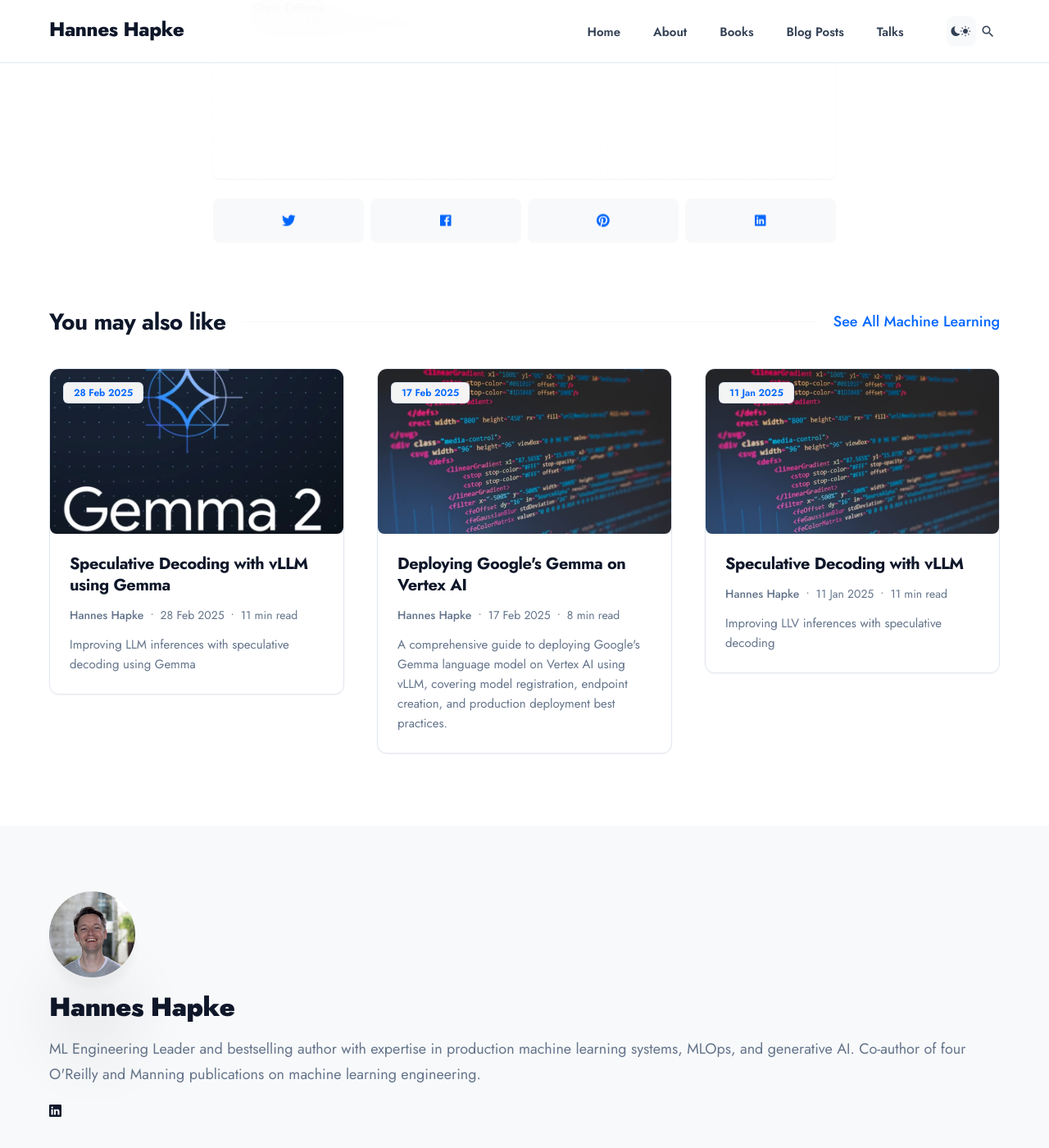
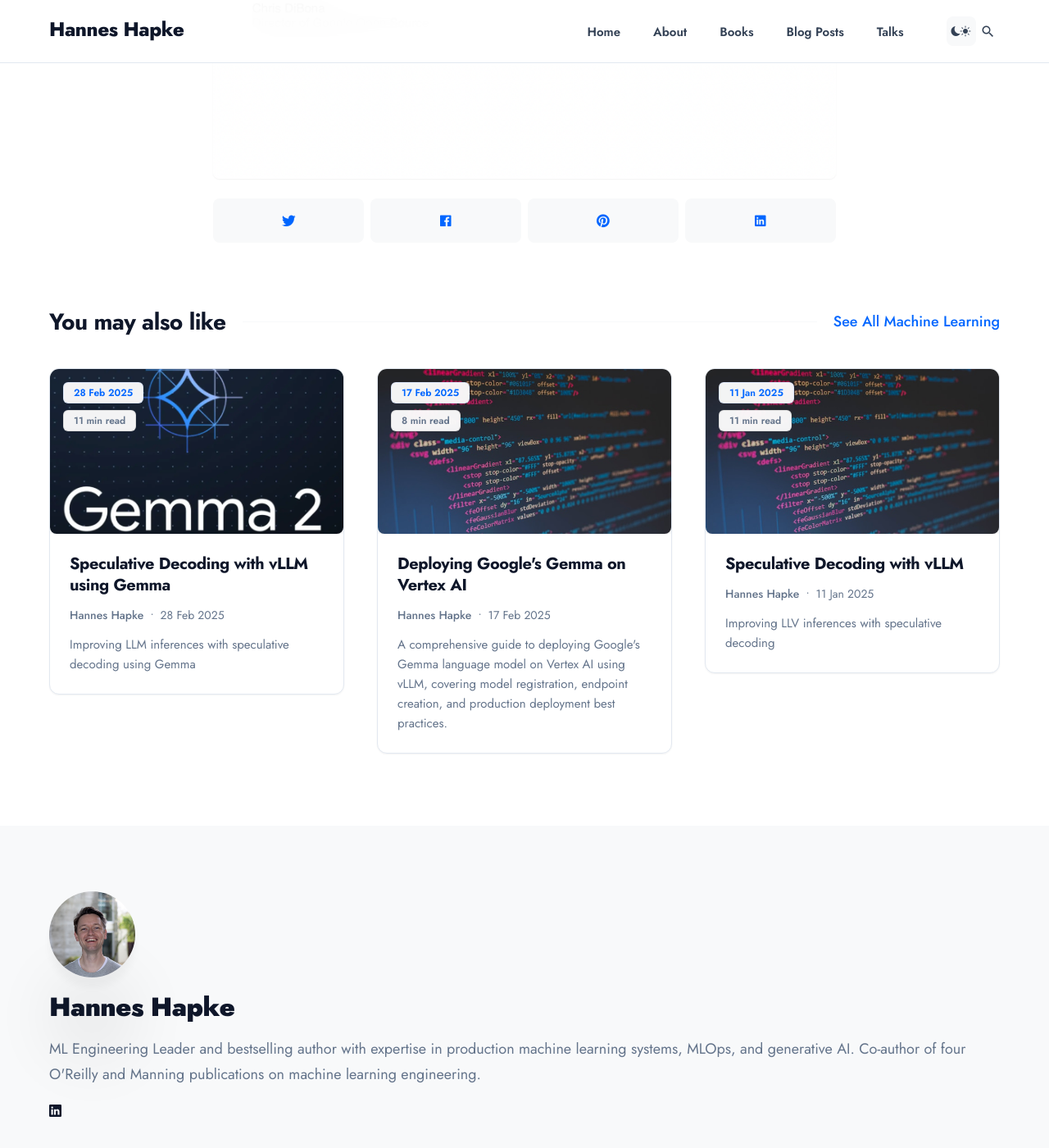
Before and after one commit to hanneshapke/hanneshapke.github.io, a Jekyll site: the page built from _posts/2022-12-31-google-open-source-peer-bonus.markdown, in a window 1280 px wide and 1400 px high, scrolled down 1515 px. Shown: the whole window at 82% size. Built offline with Jekyll 4.4.1, drawn with Linux system fonts in a browser that asks for light colours; nearby versions of some CDN libraries.

Commit message:
read time

```diff
--- a/_includes/article.html
+++ b/_includes/article.html
@@ -3,6 +3,12 @@
 
     <div class="article__head">
       <time class="article__date" datetime="{{ post.date | date_to_xmlschema }}">{{ post.date | date_to_string }}</time>
+      {% assign words = post.content | number_of_words %}
+      {% if words < 360 %}
+        <span class="article__reading-time">1 min read</span>
+      {% else %}
+        <span class="article__reading-time">{{ words | divided_by: 200 | ceil }} min read</span>
+      {% endif %}
 
       {% if post.video_embed %}
       <div class="video-icon">
@@ -32,12 +38,6 @@
       <div class="article__meta">
         <span class="article__author">{{ site.author.author__name }}</span>
         <time class="article__meta-date" datetime="{{ post.date | date_to_xmlschema }}">{{ post.date | date_to_string }}</time>
-        {% assign words = post.content | number_of_words %}
-        {% if words < 360 %}
-          <span class="article__reading-time">1 min read</span>
-        {% else %}
-          <span class="article__reading-time">{{ words | divided_by: 200 | ceil }} min read</span>
-        {% endif %}
       </div>
 
       {% if post.description %}
--- a/_sass/3-modules/_article.scss
+++ b/_sass/3-modules/_article.scss
@@ -73,13 +73,22 @@
 }
 
 .article__reading-time {
+  position: absolute;
+  z-index: 1;
+  top: 50px;
+  left: 16px;
+  display: inline-block;
+  padding: 6px 12px;
+  font-size: 12px;
+  line-height: 1;
+  font-weight: 600;
+  border-radius: 6px;
   color: var(--text-alt-color);
-  margin-left: 8px;
-
-  &::before {
-    content: "•";
-    margin-right: 8px;
-  }
+  background: rgba(255, 255, 255, 0.95);
+  backdrop-filter: blur(10px);
+  -webkit-backdrop-filter: blur(10px);
+  border: 1px solid rgba(0, 0, 0, 0.1);
+  pointer-events: none;
 }
 
 .article__image {
```
